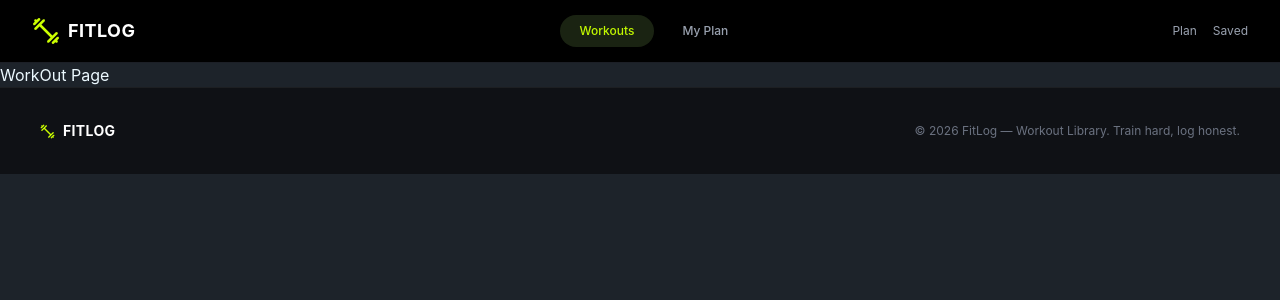
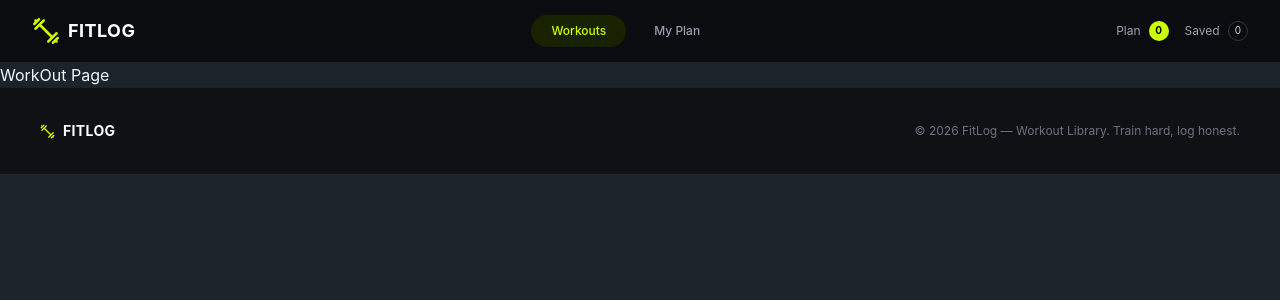
Before and after one commit to towhidul-dev-ai/workout-nextjs-project, a Next.js app: page /workout in a window 1280 px wide. Shown: the top 300 px of the page. Built offline with nearby package versions, Linux system fonts and the light colour scheme.

Commit message:
added plan and save button

```diff
--- a/src/app/layout.tsx
+++ b/src/app/layout.tsx
@@ -3,6 +3,7 @@ import { Geist, Geist_Mono } from "next/font/google";
 import "./globals.css";
 import Navbar from "@/components/shared/NavBar";
 import Footer from "@/components/shared/Footer";
+import MuscleProvider from "@/context/MuscleContext";
 
 
 const geistSans = Geist({
@@ -28,9 +29,11 @@ export default function RootLayout({ children }: LayoutProps<"/">) {
       className={`${geistSans.variable} ${geistMono.variable} h-full antialiased`}
     >
       <body className="min-h-full flex flex-col">
+      <MuscleProvider>
       <Navbar></Navbar>
       {children}
       <Footer></Footer>
+      </MuscleProvider>
       </body>
     </html>
   );
--- a/src/app/myplan/[id]/page.tsx
+++ b/src/app/myplan/[id]/page.tsx
@@ -1,4 +1,6 @@
 
+import SaveListButton from '@/components/muscleDetails/SaveLaterButton';
+import TodayPlanButton from '@/components/muscleDetails/TodayPlanButton';
 import type { IMuscle } from '@/types/muscle.type';
 import Image from 'next/image';
 import Link from 'next/link';
@@ -191,13 +193,9 @@ const MuscleDetailsPage = async ({params}: IMuscleDetailsPageProps) => {
             {/* Buttons */}
             <div className="mt-6 flex flex-wrap gap-3">
 
-              <button className="btn min-h-0 h-auto border-0 bg-[#ccff00] px-5 py-3 text-xs font-bold text-black hover:bg-[#b8e600]">
-                🗓 Add to today's plan
-              </button>
+              <TodayPlanButton muscle={muscle}></TodayPlanButton>
 
-              <button className="btn min-h-0 h-auto border border-[#30343b] bg-transparent px-5 py-3 text-xs font-medium text-gray-300 hover:border-gray-500 hover:bg-transparent">
-                ♡ Save for later
-              </button>
+              <SaveListButton muscle={muscle}></SaveListButton>
 
             </div>
 
--- a/src/app/myplan/page.jsx
+++ b/src/app/myplan/page.jsx
@@ -1,6 +1,9 @@
+
+
 import React from 'react';
 
 const page = () => {
+
     return (
         <div>
             My plan is redering
--- a/src/app/workout/page.tsx
+++ b/src/app/workout/page.tsx
@@ -1,6 +1,12 @@
-import React from 'react';
 
-const page = () => {
+
+'use client';
+import { MuscleContext } from '@/context/MuscleContext';
+import React, { useContext } from 'react';
+
+const WorkoutMuscles = () => {
+    const {plan, save} = useContext(MuscleContext);
+    console.log(plan, save);
     return (
         <div>
             WorkOut Page
@@ -8,4 +14,4 @@ const page = () => {
     );
 };
 
-export default page;
+export default WorkoutMuscles;
--- /dev/null
+++ b/src/components/muscleDetails/SaveLaterButton.tsx
@@ -0,0 +1,29 @@
+'use client';
+import { MuscleContext } from '@/context/MuscleContext';
+import type { IMuscle } from '@/types/muscle.type';
+import React, { useContext } from 'react';
+
+const SaveListButton = ({muscle}: {muscle: IMuscle}) => {
+
+    const {save, setSave} = useContext(MuscleContext);
+
+    const musclesProvider = useContext(MuscleContext);
+
+    console.log(musclesProvider, "musclesprovider");
+
+    const handleSetSave = ()=>{
+        console.log("today plan button trigerred", muscle);
+        setSave([...save, muscle]);
+        alert(`you have read "${muscle.name}"`)
+    }
+    return (
+        <div>
+              <button className="btn min-h-0 h-auto border border-[#30343b] bg-transparent px-5 py-3 text-xs font-medium text-gray-300 hover:border-gray-500 hover:bg-transparent"
+              onClick={()=>handleSetSave}>
+                ♡ Save for later
+              </button>
+        </div>
+    );
+};
+
+export default SaveListButton;
--- /dev/null
+++ b/src/components/muscleDetails/TodayPlanButton.tsx
@@ -0,0 +1,29 @@
+'use client';
+import { MuscleContext } from '@/context/MuscleContext';
+import type { IMuscle } from '@/types/muscle.type';
+import React, { useContext } from 'react';
+
+const TodayPlanButton = ({muscle}: {muscle: IMuscle}) => {
+
+    const {plan, setPlan} = useContext(MuscleContext);
+
+    const musclesProvider = useContext(MuscleContext);
+
+    console.log(musclesProvider, "musclesprovider");
+
+    const handleTodayPlan = ()=>{
+        console.log("today plan button trigerred", muscle);
+        setPlan([...plan, muscle]);
+        alert(`you have read "${muscle.name}"`)
+    }
+    return (
+        <div>
+            <button className="btn min-h-0 h-auto border-0 bg-[#ccff00] px-5 py-3 text-xs font-bold text-black hover:bg-[#b8e600]"
+             onClick={()=>handleTodayPlan()}>
+                🗓 Add to today's plan
+              </button>
+        </div>
+    );
+};
+
+export default TodayPlanButton;
--- a/src/components/shared/NavBar.tsx
+++ b/src/components/shared/NavBar.tsx
@@ -1,11 +1,16 @@
-import React from 'react';
+
 import Image from "next/image";
 import Link from "next/link";
 import logo from '@/assets/logo.png'
 
 const Navbar = () => {
+  // For now these are static.
+  // Later we will get these values from Context API.
+  const planCount = 0;
+  const savedCount = 0;
+
   return (
-    <nav className="border-b border-[#1C1F26] bg-[#000000]">
+    <nav className="border-b border-[#202329] bg-[#0b0c0f]">
       <div className="mx-auto flex min-h-[62px] max-w-[1400px] items-center justify-between px-5 lg:px-8">
 
         {/* Logo */}
@@ -23,7 +28,7 @@ const Navbar = () => {
         <div className="hidden items-center gap-2 md:flex">
           <Link
             href="/"
-            className="rounded-full bg-[#1A2312] px-5 py-2 text-xs font-medium text-[#C2F800]"
+            className="rounded-full bg-[#182100] px-5 py-2 text-xs font-medium text-[#ccff00]"
           >
             Workouts
           </Link>
@@ -46,7 +51,9 @@ const Navbar = () => {
           >
             <span>Plan</span>
 
-
+            <span className="flex h-5 min-w-5 items-center justify-center rounded-full bg-[#ccff00] px-1.5 text-[10px] font-bold text-black">
+              {planCount}
+            </span>
           </Link>
 
           {/* Saved */}
@@ -56,7 +63,9 @@ const Navbar = () => {
           >
             <span>Saved</span>
 
-
+            <span className="flex h-5 min-w-5 items-center justify-center rounded-full border border-[#33363d] px-1.5 text-[10px] text-gray-300">
+              {savedCount}
+            </span>
           </Link>
 
         </div>
@@ -66,7 +75,7 @@ const Navbar = () => {
       <div className="flex justify-center gap-2 border-t border-[#202329] py-3 md:hidden">
         <Link
           href="/"
-          className="rounded-full bg-[#1A2312] px-5 py-2 text-xs font-medium text-[#C2F800]"
+          className="rounded-full bg-[#182100] px-5 py-2 text-xs font-medium text-[#ccff00]"
         >
           Workouts
         </Link>
--- /dev/null
+++ b/src/context/MuscleContext.tsx
@@ -0,0 +1,24 @@
+'use client';
+import React, { useState, type ReactNode } from 'react';
+import { createContext } from 'react';
+
+export const MuscleContext = createContext({});
+
+const MuscleProvider = ({children}: {children: ReactNode}) => {
+    const [plan, setPlan] = useState([]);
+    const [save, setSave] = useState([]);
+
+    const sharedData = {
+        plan,
+        setPlan,
+        save,
+        setSave,
+    }
+
+    return (<MuscleContext.Provider value={sharedData}>
+        {children}
+    </MuscleContext.Provider>
+    )
+};
+
+export default MuscleProvider;
```
